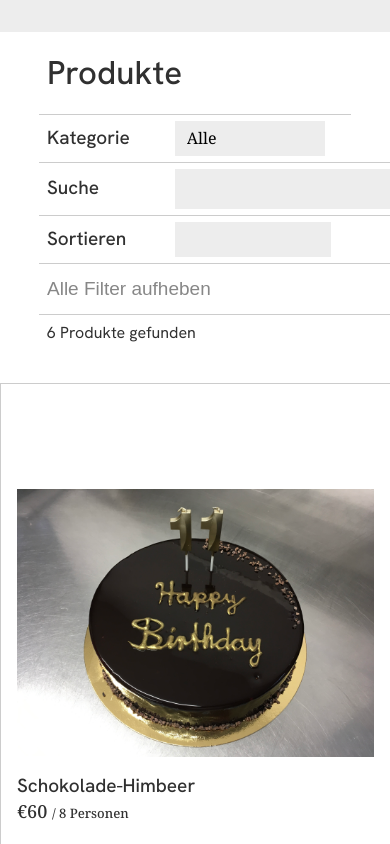
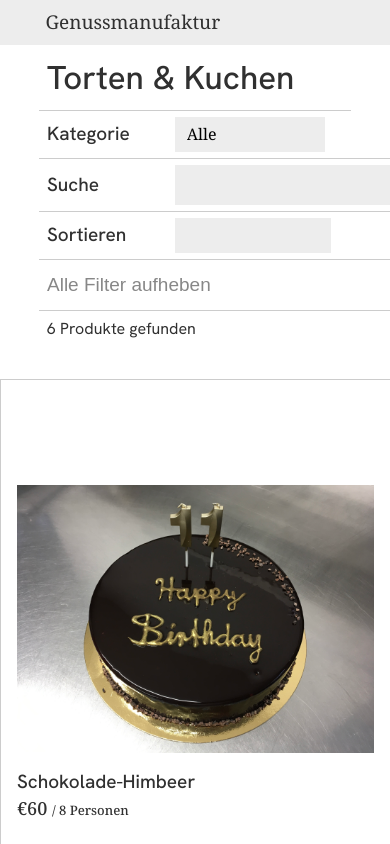
Before and after one commit to svnhrzg/product-list, a React (Create React App) app: page / in a window 390 px wide. Shown: the top 844 px of the page. Built offline with nearby package versions, Linux system fonts and the light colour scheme.

Commit message:
create modal slider function

```diff
--- a/src/App.js
+++ b/src/App.js
@@ -98,6 +98,9 @@ export default function App() {
   const [order, setOrder] = useState("");
   const [search, setSearch] = useState("");
 
+  const [isOpen, setIsOpen] = useState(false);
+  const [selectedProduct, setSelectedProduct] = useState(null);
+
   function handleSetCategory(e) {
     setCategory(e.target.value);
   }
@@ -108,6 +111,23 @@ export default function App() {
     setSearch(e.target.value)
   }
 
+  function handleIsOpen() {
+    setIsOpen(is => !is);
+  }
+
+  function handleSelectedProduct(product) {
+    setSelectedProduct(product.id);
+  }
+
+  function handleShowPrevImage() {
+    if (selectedProduct === 0) {setSelectedProduct(products.length - 1)}
+    else {setSelectedProduct(selectedProduct - 1)}
+}
+
+function handleShowNextImage() {
+  if (selectedProduct === products.length - 1) {setSelectedProduct(0)}
+  else {setSelectedProduct(selectedProduct + 1)}
+}
 
   if (category === "" || order === "") {
     products = products;
@@ -137,69 +157,74 @@ export default function App() {
 
   return (
     <div className="app">
-      <Header />
+      <Header onIsOpen={handleIsOpen} />
+      { !isOpen && (
+        <>
         <Filter category={category} onSetCategory={handleSetCategory} order={order} onSetOrder={handleSetOrder} search={search} onSetSearch={handleSetSearch} amount={amount} onClearAll={handleClearAll}/>
-      <ProductsList products={products} />
+        <ProductsList products={products} onIsOpen={handleIsOpen} onSelectedProduct={handleSelectedProduct} />
+        </>
+        ) }
+     { isOpen && <Modal products={products} selectedProduct={selectedProduct} onShowPrevImage={handleShowPrevImage} onShowNextImage={handleShowNextImage} /> }
     </div>
   )
 }
 
-function Header() {
+function Header({onIsOpen}) {
   return (
     <header>
-      <div className="title"></div>
+      <div className="title">
         <div className="wrapper">
-        <div className ="add-product">
-        <h1>Produkte</h1>
-        {/* <FormAddProduct /> */}
+          <h3 onClick={onIsOpen} >Genussmanufaktur</h3>
         </div>
       </div>
     </header>
   )
 }
 
-function FormAddProduct() {
-  const [title, setTitle] = useState("");
-  const [image, setImage] = useState("");
+// function FormAddProduct() {
+//   const [title, setTitle] = useState("");
+//   const [image, setImage] = useState("");
 
-  function handleSubmit(e) {
-    e.preventDefault();
+//   function handleSubmit(e) {
+//     e.preventDefault();
 
-    if (!title || !image) return;
+//     if (!title || !image) return;
 
-    const id = crypto.randomUUID();
-    const newProduct = {
-      id,
-      title,
-      image: `${image}?=${id}`,
-    };
+//     const id = crypto.randomUUID();
+//     const newProduct = {
+//       id,
+//       title,
+//       image: `${image}?=${id}`,
+//     };
+//   };
 
-  };
+//   return (
+//     <div>
+//       <div><h2>Produkt hinzufügen</h2></div>
+//       <form className="form-add-product" onSubmit={handleSubmit}>
+//         <label>Titel</label>
+//         <input type="text" value={title} onChange={e => setTitle(e.target.value)}/>
+//         <label>Bild URL</label>
+//         <input type="text" value={image} onChange={e => setImage(e.target.value)}/>
+//         <Button>Hinzufügen</Button>
+//       </form>
+//     </div>
 
-  return (
-    <div>
-      <div><h2>Produkt hinzufügen</h2></div>
-      <form className="form-add-product" onSubmit={handleSubmit}>
-        <label>Titel</label>
-        <input type="text" value={title} onChange={e => setTitle(e.target.value)}/>
-        <label>Bild URL</label>
-        <input type="text" value={image} onChange={e => setImage(e.target.value)}/>
-        <Button>Hinzufügen</Button>
-      </form>
-    </div>
+//   )
+// }
 
-  )
-}
-
-function Button({children, onClick}) {
-  return <button className="button" onClick={onClick}>{children}</button>
-}
+// function Button({children, onClick}) {
+//   return <button className="button" onClick={onClick}>{children}</button>
+// }
 
 function Filter({category, onSetCategory, order, onSetOrder, search, onSetSearch, amount, onClearAll}) {
 
   return (
-    <div className="wrapper">
-    {/* <h2>Filter</h2> */}
+    <div className="wrapper main">
+      <div className ="add-product">
+        <h1>Torten & Kuchen</h1>
+        {/* <FormAddProduct /> */}
+      </div>
     <div className="filter-wrapper">
       <div className="filter">
         <label>Kategorie</label>
@@ -225,27 +250,27 @@ function Filter({category, onSetCategory, order, onSetOrder, search, onSetSearch
         <div className="filter">
         <button className="clear-all" onClick={onClearAll}>Alle Filter aufheben</button>
       </div>
-      <div className="product-amount">{amount > 1 && `${amount} Produkte ` || amount === 0 &&'kein Produkt' || amount === 1 && '1 Produkt'} gefunden</div>
+      <div className="product-amount">{amount > 1 && `${amount} Produkte ` || amount === 0 && 'kein Produkt' || amount === 1 && '1 Produkt'} gefunden</div>
     </div>
     </div>
   )
 }
 
-function ProductsList({products}) {
-  // const [products, setProducts] = useState(productsData);
-
+function ProductsList({products, onIsOpen, onSelectedProduct}) {
 return (
-  <ul className="products-list">
+  <>
+    <ul className="products-list" onClick={onIsOpen}>
       {products.map(product => (
-        <Product product={product} key={product.id} />
+        <Product product={product} key={product.id} onSelectedProduct={onSelectedProduct}/>
       ))}
     </ul>
+  </>
 )
+
 }
-
-function Product({product}) {
+function Product({product, onSelectedProduct}) {
 return (
-  <li className="product">
+  <li className="product" onClick={() => onSelectedProduct(product)}>
     <div className="product-image" style={{backgroundImage: `url(${product.image})`}}>
     </div>
     <div className="product-text">
@@ -256,3 +281,40 @@ return (
   </li>
 )
 }
+
+function Modal({ products, selectedProduct, onShowPrevImage, onShowNextImage }) {
+
+  return (
+    <>
+    <div className="modal-wrapper">
+      <div className="modal-header">
+        <h1>{products[selectedProduct].title}</h1>
+        <a href="#" className="prev" onClick={onShowPrevImage}></a>
+        <a href="#" className="next" onClick={onShowNextImage}></a>
+      </div>
+
+      <div className="modal-product-image" style={{backgroundImage: `url(${products[selectedProduct].image})`}}></div>
+
+    <div className="modal-product-info">
+
+      <div className="modal-product">
+        <label>Preis</label>
+        <div className="modal-product-price">€{products[selectedProduct].price} <span className="pax"> / {products[selectedProduct].pax} Personen</span>
+        </div>
+      </div>
+
+    <div className="modal-product">
+      <label>Zutaten</label>
+      <div className="modal-product-ingredients">{products[selectedProduct].ingredients.join(", ")}</div>
+    </div>
+
+    <div className="modal-product">
+        <label>Anlass</label>
+        <div className="product-category">{products[selectedProduct].category}</div>
+      </div>
+
+    </div>
+    </div>
+    </>
+  )
+}
--- a/src/index.css
+++ b/src/index.css
@@ -37,6 +37,8 @@
   --fs-body: 16px;
   --fs-small: 13px;
 
+
+  --fw-light: 300;
   --fw-regular: 400;
   --fw-medium: 500;
   --fw-bold: 700;
@@ -98,21 +100,25 @@ button {
 
 /* end RESET */
 
-/* .app { } */
+.app {
+  max-width: 1400px;
+  margin-inline: auto;
+}
 
 .title {
   background-color: var(--clr-grey-very-light);
   width: 100%;
-  height: 2rem;
 }
 
-.wrapper {
+.wrapper,
+.modal-wrapper {
   width: 80%;
   margin-inline: auto;
 }
 
-.add-product {
-  padding-block: 1rem;
+.add-product,
+.title {
+  padding-block: 0.5rem;
   padding-inline: 0.5rem;
 }
 
@@ -125,6 +131,17 @@ h2 {
   font-size: var(--fs-medium);
   font-weight: 500;
   color: var(--clr-grey-medium);
+}
+
+h3 {
+  font-size: var(--fs-medium);
+  font-weight: 500;
+}
+
+.title h3 {
+  font-family: var(--ff-serif);
+  font-weight: 400;
+  cursor: pointer;
 }
 
 /* FILTER */
@@ -224,11 +241,6 @@ select:focus {
   line-height: 1.4;
 }
 
-.product-text h3 {
-  font-size: var(--fs-medium);
-  font-weight: 500;
-}
-
 .product-price {
   font-family: var(--ff-serif);
   font-size: var(--fs-medium-serif);
@@ -249,6 +261,89 @@ select:focus {
 
 /* MODUL */
 
+.modal-wrapper {
+  padding-inline: 0.5rem;
+  margin-bottom: 2rem;
+}
+
+.modal-header {
+  padding-block: 0.5rem;
+  margin-bottom: 1.5rem;
+  border-bottom: 1px solid var(--clr-grey-light);
+  display: flex;
+  align-items: center;
+  position: relative;
+}
+
+.modal-product-image {
+  padding-top: 75%;
+  background-position: bottom left;
+  background-repeat: no-repeat;
+  background-size: contain;
+}
+
+.modal-product-info {
+  margin-top: 1.5rem;
+  border-top: 1px solid var(--clr-grey-light);
+
+  display: grid;
+  grid-template-columns: repeat(auto-fill, minmax(400px, 1fr));
+  /* gap: 1rem; */
+}
+
+.modal-product {
+  display: grid;
+  grid-template-columns: 6rem 1fr;
+  padding-block: 0.375rem;
+  border-bottom: 1px solid var(--clr-grey-light);
+}
+
+.modal-product label {
+  font-size: var(--fs-medium);
+}
+
+.modal-product .product-category {
+  width: fit-content;
+}
+
+.modal-product-price,
+.modal-product-ingredients {
+  font-family: var(--ff-serif);
+  font-size: var(--fs-medium-serif);
+  /* font-weight: 300; */
+}
+
+.modal-nav {
+  position: relative;
+}
+
+.prev,
+.next {
+  position: absolute;
+  padding: 1.5rem;
+  border: 1px solid transparent;
+  border-radius: 50%;
+  transition: all 0.2s;
+  background-position: center;
+  background-repeat: no-repeat;
+  background-size: 30%;
+}
+
+.prev {
+  left: -5rem;
+  background-image: url("../public/icons/arrow-left.svg");
+}
+
+.next {
+  right: -5rem;
+  background-image: url("../public/icons/arrow-right.svg");
+}
+
+.next:hover,
+.prev:hover {
+  border: 1px solid var(--clr-grey-dark);
+}
+
 /* MEDIA QUERIES */
 
 @media (max-width: 720px) {
@@ -262,4 +357,11 @@ select:focus {
     margin-left: 0;
     padding-block: 0.5rem;
   }
+  .prev {
+    left: auto;
+    right: 3.5rem;
+  }
+  .next {
+    right: 0rem;
+  }
 }
```
Also changed, not shown: public/icons/arrow-left.svg (added), public/icons/arrow-right.svg (added). Lines whose indentation alone changed are shown as unchanged.
